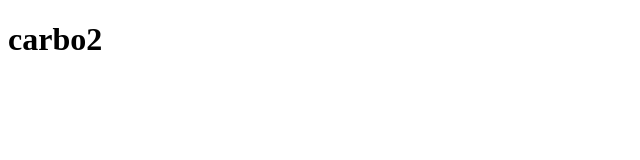
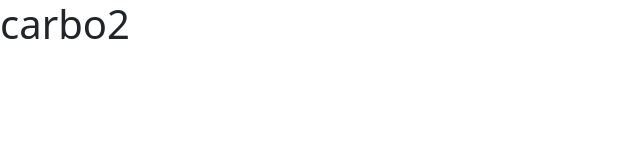
Before and after one commit to monobrow666/carbo2, a website: page docs/index.html in a window 1280 px wide. Shown: the whole page, without its empty margins (0-640 px from the left). Drawn offline with nearby package versions, Linux system fonts and the light colour scheme.

Commit message:
more scaffolding files

```diff
--- a/docs/index.html
+++ b/docs/index.html
@@ -4,8 +4,15 @@
     <meta charset="UTF-8">
     <meta name="viewport" content="width=device-width, initial-scale=1.0">
     <title>carbo2</title>
+    <link href="https://cdn.jsdelivr.net/npm/bootstrap@5.3.8/dist/css/bootstrap.min.css" rel="stylesheet" integrity="sha384-sRIl4kxILFvY47J16cr9ZwB07vP4J8+LH7qKQnuqkuIAvNWLzeN8tE5YBujZqJLB" crossorigin="anonymous">
+    <link rel="stylesheet" type="text/css" href="css/main.css" />
 </head>
+
 <body>
-    <header><h1>carbo2</h1></header>
+    <div id="app">
+        <h1>carbo2</h1>
+    </div>
+    <script src="https://cdn.jsdelivr.net/npm/bootstrap@5.3.8/dist/js/bootstrap.bundle.min.js" integrity="sha384-FKyoEForCGlyvwx9Hj09JcYn3nv7wiPVlz7YYwJrWVcXK/BmnVDxM+D2scQbITxI" crossorigin="anonymous"></script>
+    <script src="js/app.js"></script>
 </body>
 </html>
```
Also changed, not shown: docs/css/main.css (added), docs/js/app.js (added).
